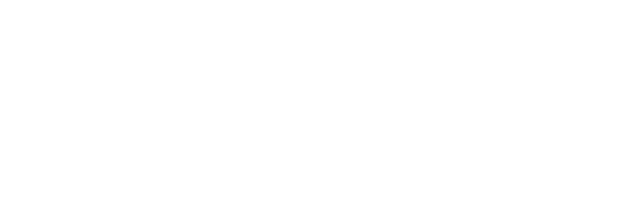
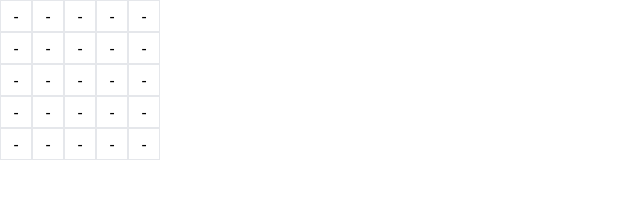
Before and after one commit to sya-ri/minesweeper, a React (Vite) app: page / in a window 1280 px wide. Shown: the top 210 px of the page, without its empty margins (0-640 px from the left). Built offline with nearby package versions, Linux system fonts and the light colour scheme.

Commit message:
feat: You can play the game

```diff
--- a/src/App.tsx
+++ b/src/App.tsx
@@ -1,5 +1,45 @@
-import React, { FC } from 'react'
+import React, { FC, useState } from 'react'
+import Board from './core/Board'
+import OpenTileResult from './core/tile/OpenTileResult'
+import Tile from './core/tile/Tile'
 
-const App: FC = () => <div />
+const tile = (x: number, y: number) => new Tile(x, y)
+const bomb = (x: number, y: number) => new Tile(x, y, true)
+
+const App: FC = () => {
+  const [board, setBoard] = useState(
+    new Board([
+      [bomb(0, 0), bomb(1, 0), tile(2, 0), tile(3, 0), tile(4, 0)],
+      [tile(0, 1), tile(1, 1), bomb(2, 1), bomb(3, 1), bomb(4, 1)],
+      [tile(0, 2), bomb(1, 2), tile(2, 2), tile(3, 2), bomb(4, 2)],
+      [bomb(0, 3), tile(1, 3), tile(2, 3), tile(3, 3), tile(4, 3)],
+      [tile(0, 4), bomb(1, 4), tile(2, 4), tile(3, 4), tile(4, 4)]
+    ])
+  )
+  return (
+    <div>
+      {board.tiles.map((tt) => (
+        <div className="flex">
+          {tt.map((t) => (
+            <button
+              type="button"
+              className="w-8 h-8 border"
+              onClick={() => {
+                const result = board.openTile(t.x, t.y)
+                if (result === OpenTileResult.GameOver) {
+                  alert('Game Over') // eslint-disable-line no-alert
+                  window.location.reload()
+                }
+                setBoard(new Board(board.tiles))
+              }}
+            >
+              {t.isOpen ? board.countAroundBomb(t.x, t.y) : '-'}
+            </button>
+          ))}
+        </div>
+      ))}
+    </div>
+  )
+}
 
 export default App
--- a/src/core/Board.ts
+++ b/src/core/Board.ts
@@ -3,7 +3,7 @@
 import OpenTileResult from './tile/OpenTileResult'
 
 export default class Board {
-  private readonly tiles: Tile[][] = []
+  readonly tiles: Tile[][] = []
 
   constructor(tiles: Tile[][]) {
     this.tiles = tiles
```
